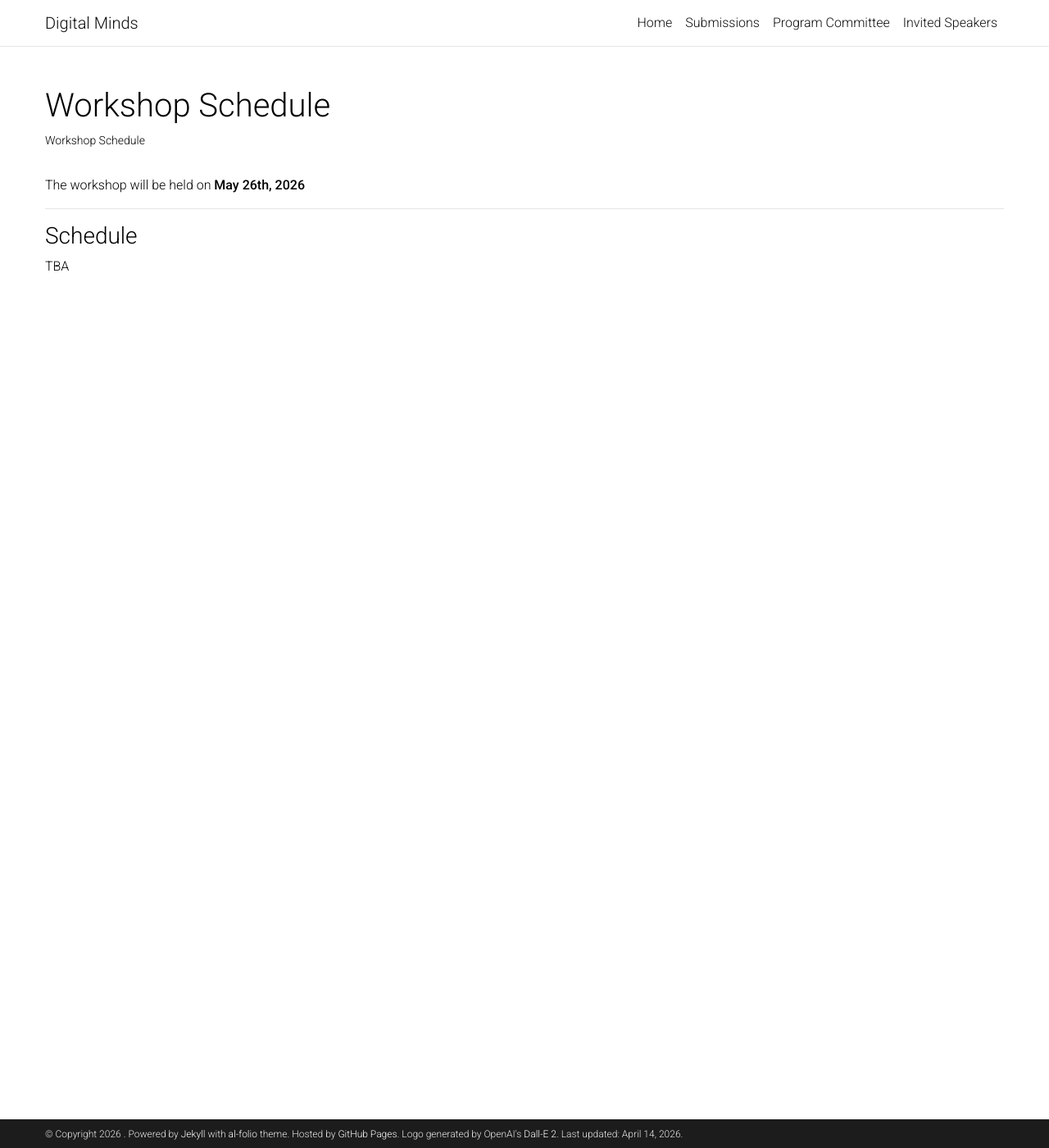
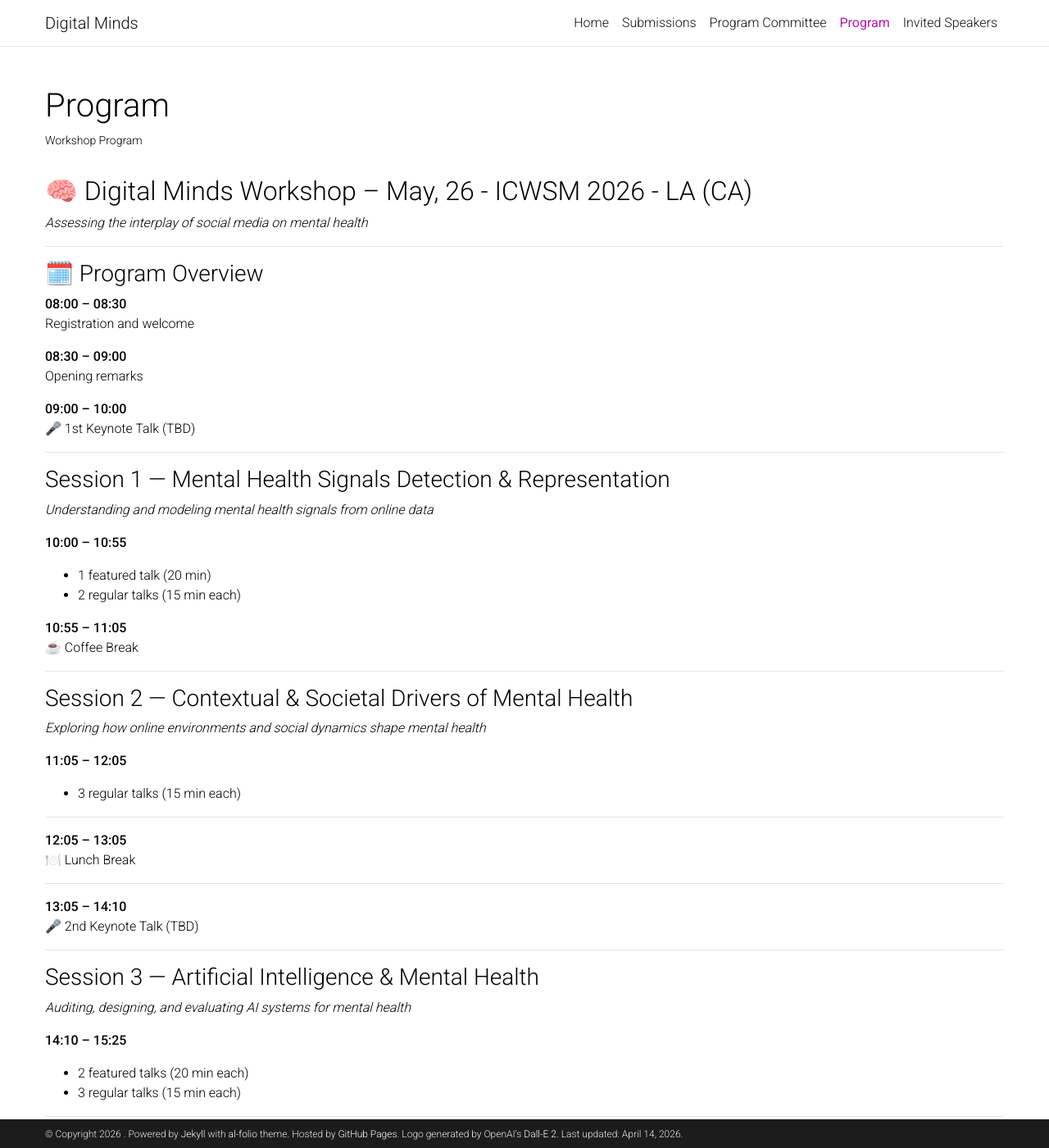
Before and after one commit to DMWorkshop/dmworkshop.github.io, a Jekyll site: the page built from _pages/Schedule.md, in a window 1280 px wide and 1400 px high. Shown: the whole window at 82% size. Built offline with Jekyll 4.4.1, drawn with Linux system fonts in a browser that asks for light colours; a style sheet for code colours, icons or effects is not loaded; some of the changed text lies outside the part shown.

Commit message:
schedule added

```diff
--- a/_pages/Schedule.md
+++ b/_pages/Schedule.md
@@ -1,16 +1,83 @@
 ---
 layout: page
 permalink: /schedule/
-title: Workshop Schedule
-description: Workshop Schedule
-nav: false
+title: Program
+description: Workshop Program
+nav: true
 nav_order: 4
 ---
 
-The workshop will be held on **May 26th, 2026**
+## 🧠 Digital Minds Workshop – May, 26 - ICWSM 2026 - LA (CA)
+*Assessing the interplay of social media on mental health*
 
 ---
 
-### Schedule
+### 🗓️ Program Overview
 
-TBA
+**08:00 – 08:30**
+Registration and welcome
+
+**08:30 – 09:00**
+Opening remarks
+
+**09:00 – 10:00**
+🎤 1st Keynote Talk  (TBD)
+
+---
+
+### Session 1 — Mental Health Signals Detection & Representation
+*Understanding and modeling mental health signals from online data*
+
+**10:00 – 10:55**
+- 1 featured talk (20 min)
+- 2 regular talks (15 min each)
+
+**10:55 – 11:05**
+☕ Coffee Break
+
+---
+
+### Session 2 — Contextual & Societal Drivers of Mental Health
+*Exploring how online environments and social dynamics shape mental health*
+
+**11:05 – 12:05**
+- 3 regular talks (15 min each)
+
+---
+
+**12:05 – 13:05**
+🍽️ Lunch Break
+
+---
+
+**13:05 – 14:10**
+🎤 2nd Keynote Talk  (TBD)
+
+---
+
+### Session 3 — Artificial Intelligence & Mental Health
+*Auditing, designing, and evaluating AI systems for mental health*
+
+**14:10 – 15:25**
+- 2 featured talks (20 min each)
+- 3 regular talks (15 min each)
+
+---
+
+**15:25 – 15:40**
+Coffee break
+
+---
+
+### 💬 Roundtable Discussion
+**15:40 – 16:10**
+
+---
+
+### 🔚 Closing Remarks
+**16:10 – 16:20**
+
+---
+
+### 📌 Note
+A detailed program with full paper titles and speakers will be released soon.
```
